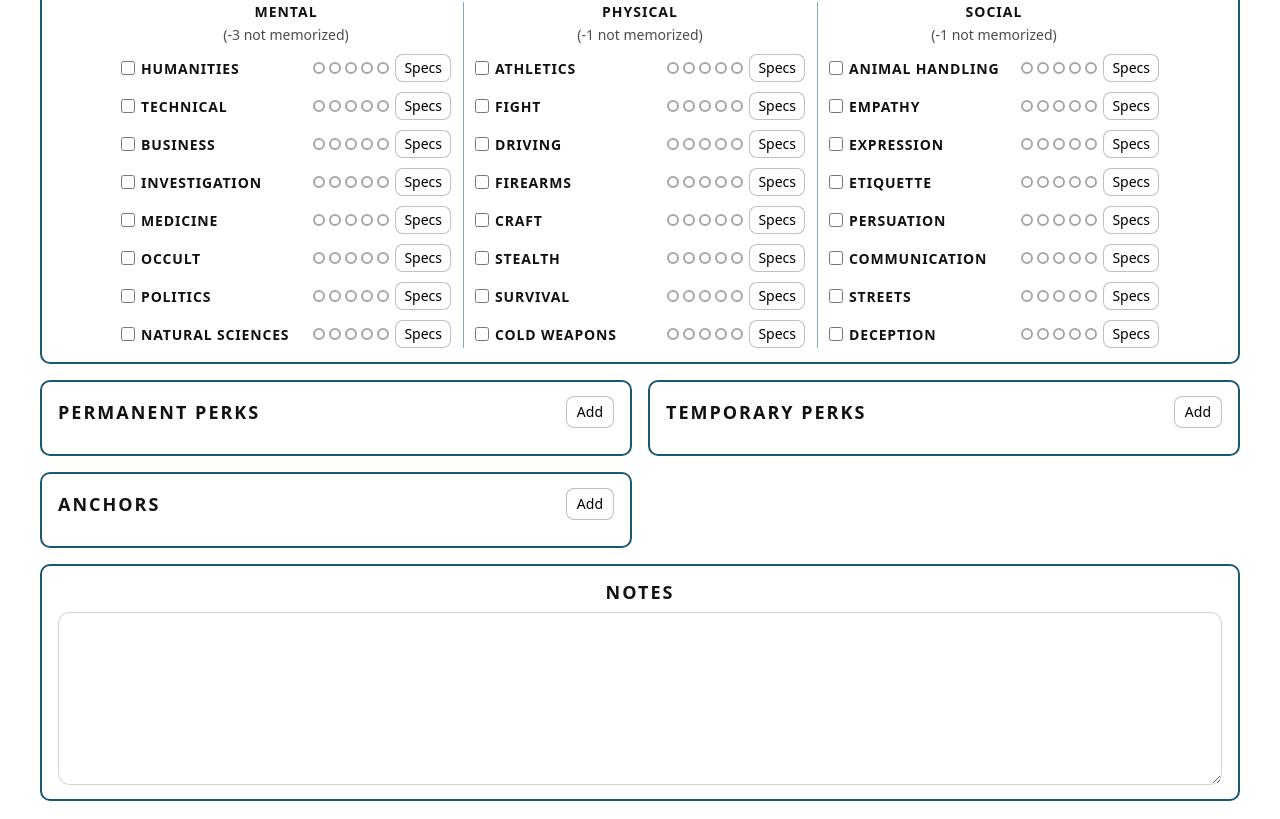
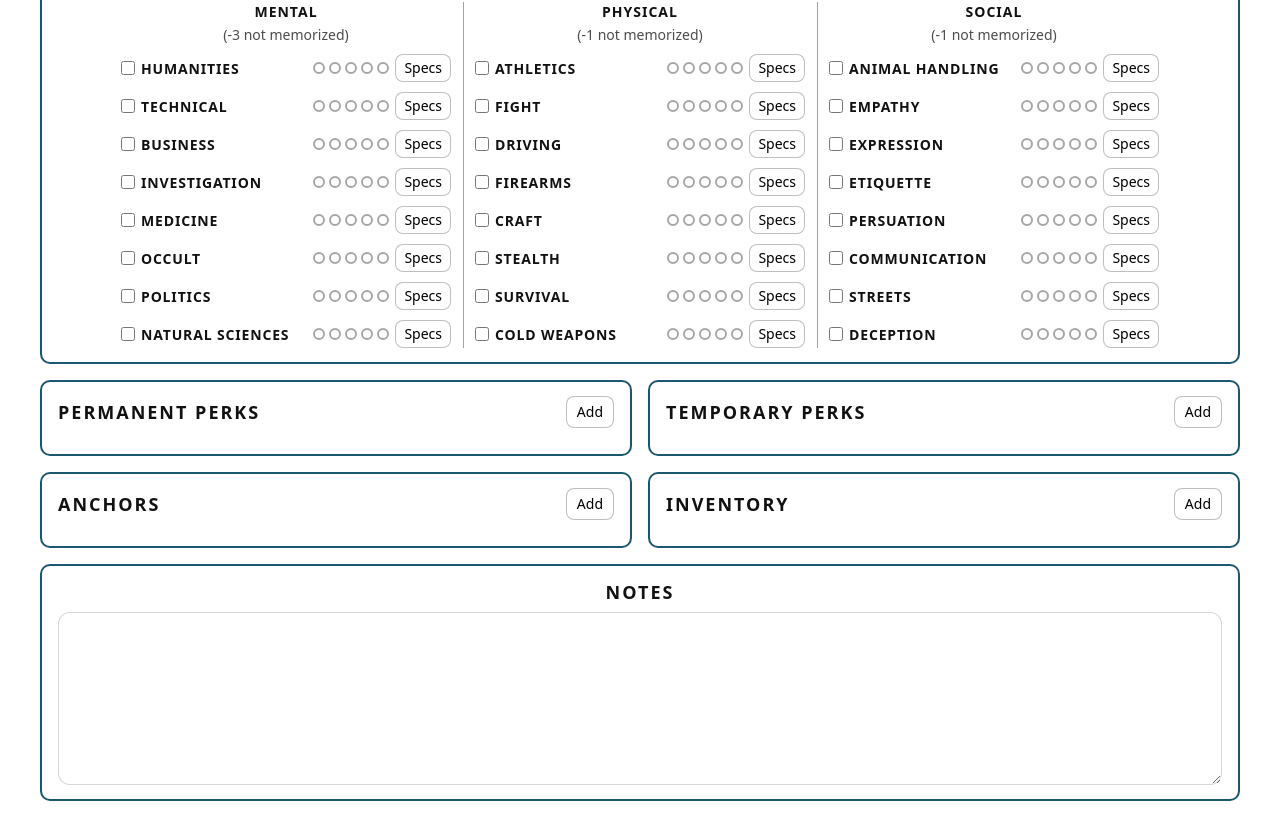
Before and after one commit to GennadiyZakharov/worldstriders-charlist, a Svelte app: page / in a window 1280 px wide. Shown: the part 1395-2214 px from the top of the page. Built offline with nearby package versions, Linux system fonts and the light colour scheme.

Commit message:
Added `CharacterInventory` component: integrated inventory into character model, localized labels, and updated UI tests.

```diff
--- a/src/App.svelte
+++ b/src/App.svelte
@@ -9,6 +9,7 @@
   import CharacterSkills from "./components/CharacterSkills.svelte";
   import PerkList from "./components/PerkList.svelte";
   import CharacterAnchors from "./components/CharacterAnchors.svelte";
+  import CharacterInventory from "./components/CharacterInventory.svelte";
   import DiceRoller from "./components/DiceRoller.svelte";
   import TextAreaField from "./components/TextAreaField.svelte";
 
@@ -143,6 +144,16 @@
     text: t(character.lang, "anchorText"),
     description: t(character.lang, "anchorDescription"),
     descriptionTitle: t(character.lang, "anchorDescriptionTitle"),
+    close: t(character.lang, "close")
+  });
+
+  let inventoryListLabels = $derived({
+    add: t(character.lang, "add"),
+    delete: t(character.lang, "delete"),
+    deleteAction: t(character.lang, "deleteInventoryItem"),
+    text: t(character.lang, "inventoryItemText"),
+    description: t(character.lang, "inventoryItemDescription"),
+    descriptionTitle: t(character.lang, "inventoryItemDescriptionTitle"),
     close: t(character.lang, "close")
   });
 
@@ -362,6 +373,14 @@
         bind:anchors={character.anchors}
       />
     </div>
+
+    <div class="sheet">
+      <CharacterInventory
+        title={t(character.lang, "inventoryTitle")}
+        labels={inventoryListLabels}
+        bind:inventory={character.inventory}
+      />
+    </div>
   </div>
 
   <div class="sheet">
--- /dev/null
+++ b/src/components/CharacterInventory.svelte
@@ -0,0 +1,46 @@
+<script lang="ts">
+  import Item from "./Item.svelte";
+  import ItemList from "./ItemList.svelte";
+  import type { ItemEntry } from "../lib/types";
+  import { defaultItem } from "../lib/model";
+
+  type Props = {
+    title: string;
+    labels: {
+      add: string;
+      delete: string;
+      deleteAction: string;
+      text: string;
+      description: string;
+      descriptionTitle: string;
+      close: string;
+    };
+    inventory?: ItemEntry[];
+    readonly?: boolean;
+  };
+
+  let {
+    title,
+    labels,
+    inventory = $bindable<ItemEntry[]>([]),
+    readonly = false
+  }: Props = $props();
+</script>
+
+{#snippet renderInventoryItem(item: ItemEntry)}
+  <Item
+    bind:text={item.text}
+    bind:description={item.description}
+    {labels}
+    {readonly}
+  />
+{/snippet}
+
+<ItemList
+  {title}
+  {labels}
+  bind:items={inventory}
+  createItem={defaultItem}
+  renderItem={renderInventoryItem}
+  {readonly}
+/>
--- a/src/lib/i18n.ts
+++ b/src/lib/i18n.ts
@@ -122,6 +122,7 @@ export const DICT: Record<Lang, Record<string, string>> = {
     permanentPerksTitle: "PERMANENT PERKS",
     temporaryPerksTitle: "TEMPORARY PERKS",
     anchorsTitle: "Anchors",
+    inventoryTitle: "Inventory",
     notesTitle: "Notes",
     add: "Add",
     delete: "Delete",
@@ -133,6 +134,10 @@ export const DICT: Record<Lang, Record<string, string>> = {
     anchorText: "Anchor text",
     anchorDescription: "Description",
     anchorDescriptionTitle: "Anchor description",
+    deleteInventoryItem: "Delete inventory item",
+    inventoryItemText: "Inventory item",
+    inventoryItemDescription: "Description",
+    inventoryItemDescriptionTitle: "Inventory item description",
     close: "Close",
 
     diceRollerTitle: "Dice Roller",
@@ -267,6 +272,7 @@ export const DICT: Record<Lang, Record<string, string>> = {
     permanentPerksTitle: "ПОСТОЯННЫЕ ПЕРКИ",
     temporaryPerksTitle: "ВРЕМЕННЫЕ ПЕРКИ",
     anchorsTitle: "Якоря",
+    inventoryTitle: "Инвентарь",
     notesTitle: "Заметки",
     add: "Добавить",
     delete: "Удалить",
@@ -278,6 +284,10 @@ export const DICT: Record<Lang, Record<string, string>> = {
     anchorText: "Текст якоря",
     anchorDescription: "Описание",
     anchorDescriptionTitle: "Описание якоря",
+    deleteInventoryItem: "Удалить предмет инвентаря",
+    inventoryItemText: "Предмет инвентаря",
+    inventoryItemDescription: "Описание",
+    inventoryItemDescriptionTitle: "Описание предмета инвентаря",
     close: "Закрыть",
 
     diceRollerTitle: "Бросок кубов",
--- a/src/lib/model.ts
+++ b/src/lib/model.ts
@@ -1,6 +1,6 @@
 import type { WoundsState, Character, SkillLine, SkillEntry, CharacterCharacteristics, CharacteristicPair, ExperienceState, PerkEntry, ItemEntry } from "./types";
 
-export const SCHEMA_VERSION = 4;
+export const SCHEMA_VERSION = 5;
 
 export const defaultWoundsState = (): WoundsState => ({
   marks: Array(10).fill(" ")
@@ -116,6 +116,7 @@ export function defaultCharacter(): Character {
     permanentPerks: [],
     temporaryPerks: [],
     anchors: [],
+    inventory: [],
 
     notes: {
       general: "",
@@ -142,6 +143,7 @@ export function normalizeCharacter(input: unknown): Character {
   const permanentPerks = normalizePerks(input.permanentPerks);
   const temporaryPerks = normalizePerks(input.temporaryPerks);
   const anchors = normalizeItems(input.anchors);
+  const inventory = normalizeItems(input.inventory);
   const notes = normalizeNotes(input.notes, base.notes);
   const wounds = normalizeWounds(input.wounds, base.wounds);
 
@@ -160,6 +162,7 @@ export function normalizeCharacter(input: unknown): Character {
     permanentPerks,
     temporaryPerks,
     anchors,
+    inventory,
     notes,
     wounds,
     updatedAt: new Date().toISOString()
--- a/src/lib/types.ts
+++ b/src/lib/types.ts
@@ -117,6 +117,7 @@ export interface Character {
   permanentPerks: PerkEntry[];
   temporaryPerks: PerkEntry[];
   anchors: ItemEntry[];
+  inventory: ItemEntry[];
   notes: Notes;
   updatedAt: string;
 }
```
Also changed, not shown: 1 other file (tests, documents, lock files or other folders).
